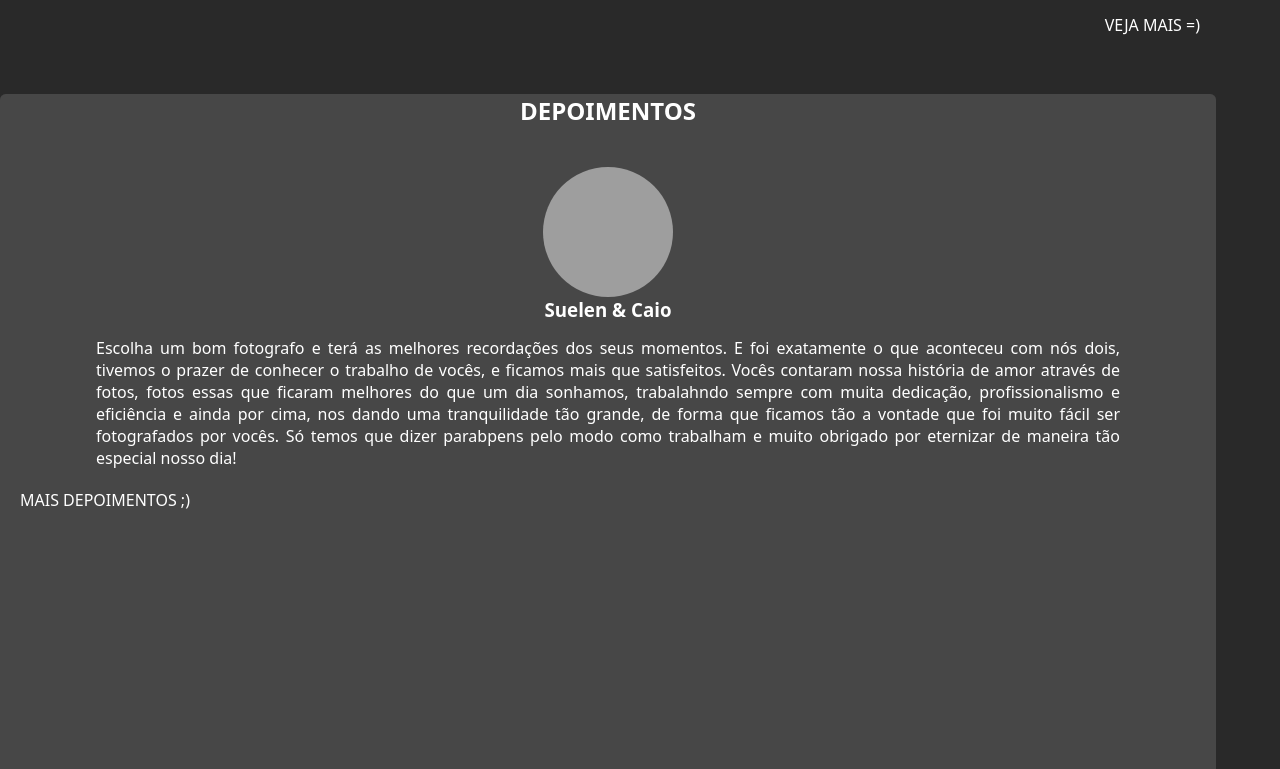
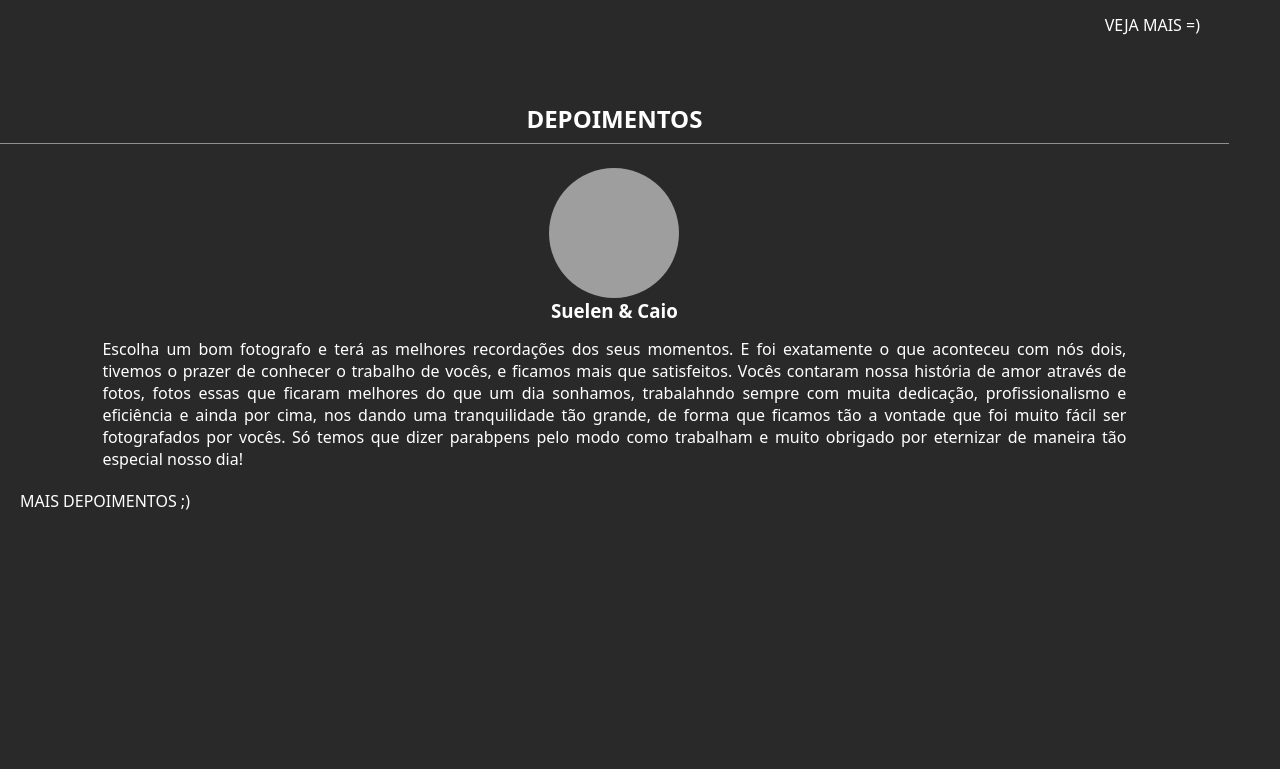
Before and after one commit to Royyleo2/projeto-rochafotografia, a plain HTML site: page index.html in a window 1280 px wide. Shown: the part 1771-2540 px from the top of the page. Drawn offline with Linux system fonts and the light colour scheme; grey boxes are pictures that could not be loaded.

Commit message:
atualização header e main

```diff
--- a/estilos/style.css
+++ b/estilos/style.css
@@ -75,12 +75,12 @@ main > section {
     padding-bottom: 10vh;
 }
 
-main > section > h1 {
+main > section#trabalhos > h1 {
     text-align: center;
     padding-bottom: 5vh;
 }
 
-main > section > div.polaroid {
+main > section#trabalhos > div.polaroid {
     background: url(../imagensMontagem/polaroid.jpg) center no-repeat;
     background-size: contain;
     height: 60vh;
@@ -105,11 +105,16 @@ main > section#trabalhos > a:hover {
 /* DEPOIMENTOS */
 
 main > section#depoimentos {
-    width: 95vw;
+    width: 96vw;
     height: 90vh;
-    background-color: rgba(211, 211, 211, 0.178);
-    border-radius: .7vh;
     margin: auto;
+}
+
+main > section#depoimentos > h1 {
+    text-align: center;
+    border-bottom: 1px solid rgba(255, 255, 255, 0.479);
+    padding: 1vh;
+    margin-bottom: 3vh;
 }
 
 main > section#depoimentos > article > div#imgdepo {
```
